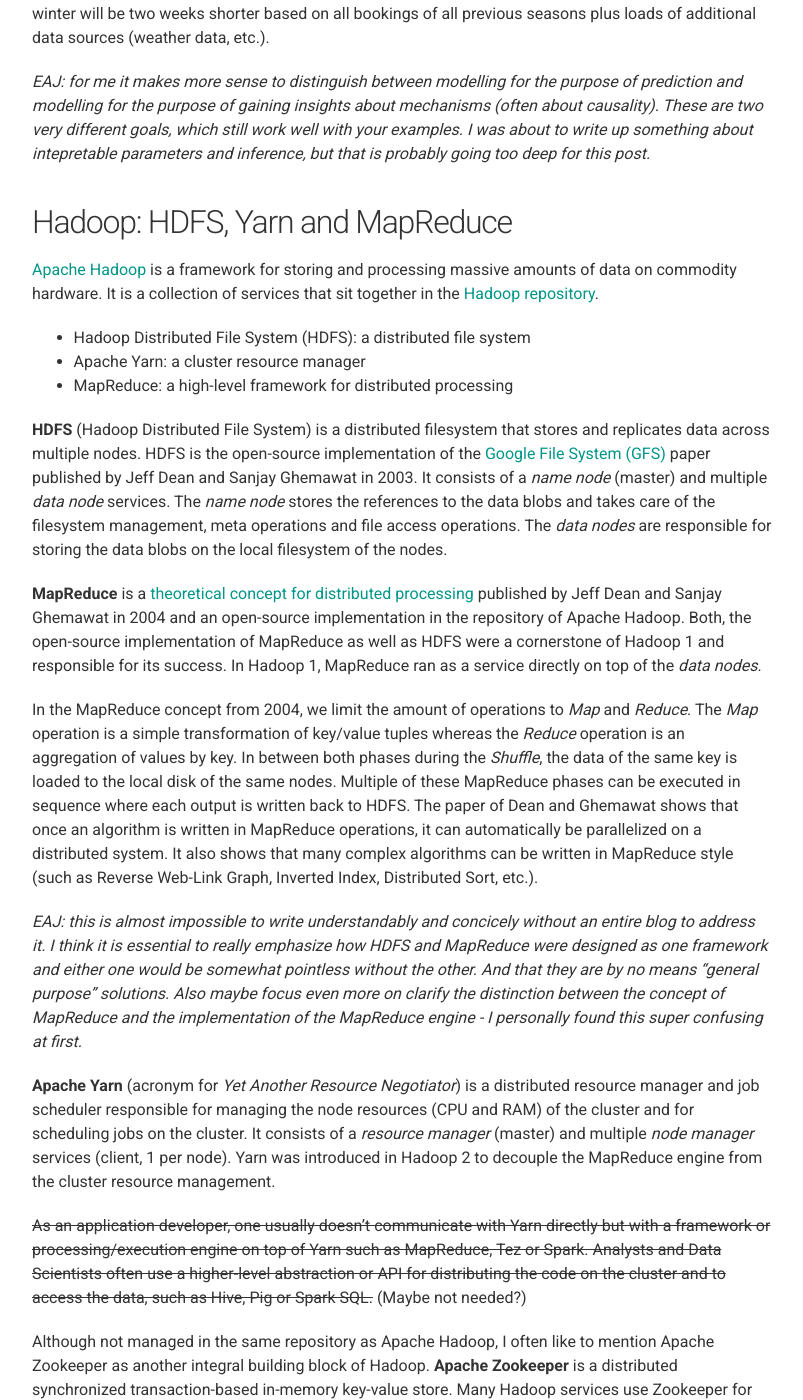
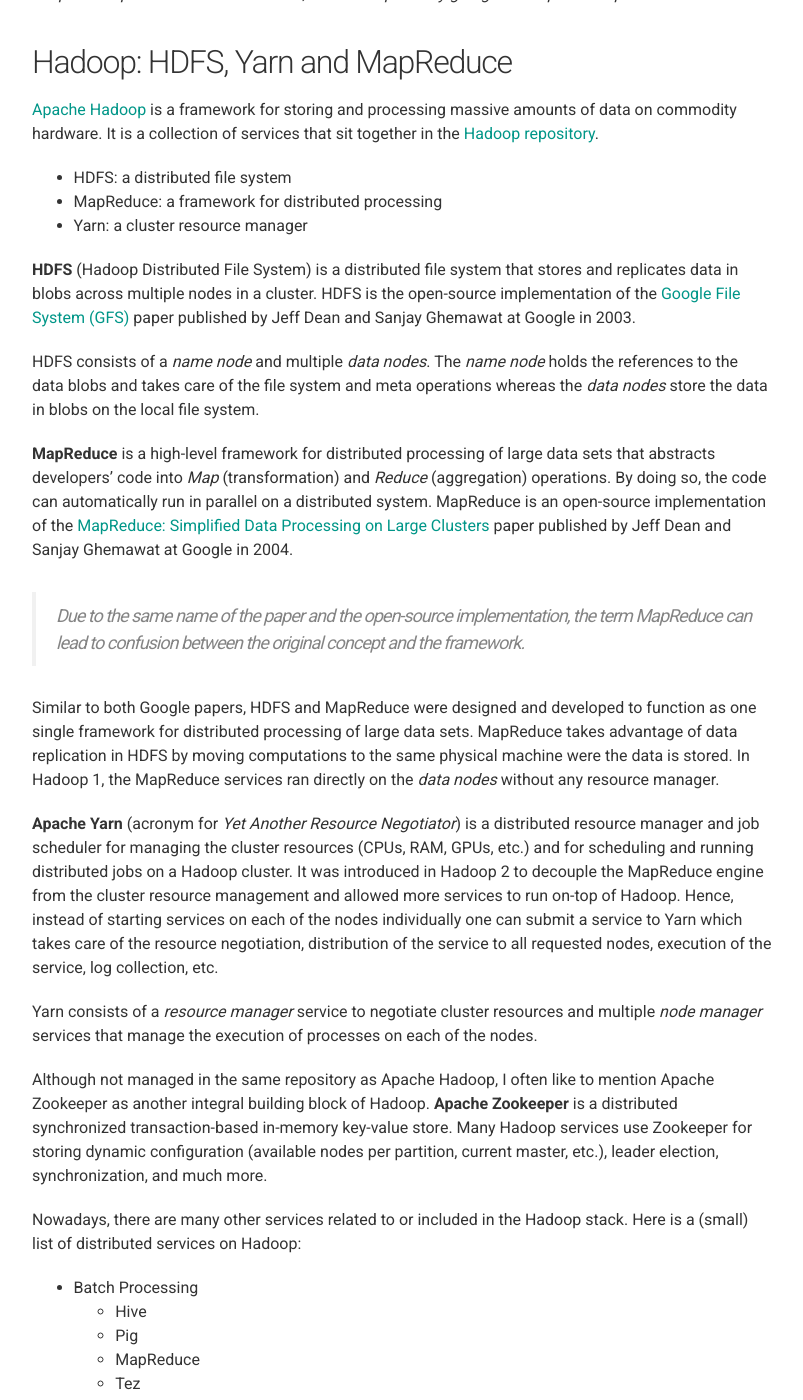
Before and after one commit to chaosmail/chaosmail.github.com, a Jekyll site: the page built from _posts/2018-08-07-intro-to-bigdata-hadoop-and-spark.md, in a window 1280 px wide and 1400 px high, scrolled down 2307 px. Shown: the whole window, without its empty margins (238-1041 px from the left). Built offline with Jekyll 4.4.1, drawn with Linux system fonts in a browser that asks for light colours; nearby versions of some CDN libraries; comment, search, counter and statistics services are not loaded; some of the changed text lies outside the part shown.

Commit message:
update post

```diff
--- a/_posts/2018-08-07-intro-to-bigdata-hadoop-and-spark.md
+++ b/_posts/2018-08-07-intro-to-bigdata-hadoop-and-spark.md
@@ -26,13 +26,11 @@
 
 I find this definition very concise and understandable but a bit imprecise which is probably intentional. Here is a more practical definition of what the 3 **V**s stand for, based on my own experiences.
 
-*Volume* describes a large amount of data you want to store, process or analyze. If we are speaking in terms of 100s of GBs to TBs to PBs then we are speaking about Big Data. An important aspect to consider, is the data growth. As a rule of thumb: If your data is growing by multiple GBs per day, you are probably dealing with Big Data.
+*Volume* describes a large *amount of data* you want to store, process or analyze. If we are speaking in terms of 100s of GBs to TBs to PBs then we are speaking about Big Data. An important aspect to consider, is the data growth. As a rule of thumb: If your data is growing by multiple GBs per day, you are probably dealing with Big Data.
 
-*Velocity* means a high data throughput to be stored, processed and/or analyzed; often a large amount of data over a short period of time. When we are dealing with processing of 10.000s to millions of records per second, then we are most likely speaking of Big Data.
+*Velocity* means a high *data throughput* to be stored, processed and/or analyzed; often a large amount of data over a short period of time. When we are dealing with processing of 10.000s to millions of records per second, then we are most likely speaking of Big Data.
 
-*Variety* stands for the large amount of different data types that can be stored, processed or analyzed. This means we want to process any kind of data, be it binary, text, structured, unstructured, compressed, uncompressed, nested, flat, etc.
-
-*EAJ: for me the variety isn't necessarily a Big Data characteristic either (like what you mention about Veracity). It typically is; but it certainly doesn't make something a Big Data problem by itself, nor is it necessarily present in all Big Data Systems - although you are right about the frameworks being built to handle it. I do agree that it is tied closer to Big Data than the Veracity/Reliability of the data generating process.*
+*Variety* stands for the large amount of *different data types* that can be stored, processed or analyzed. This means we can process any kind of data, be it binary, text, structured, unstructured, compressed, uncompressed, nested, flat, etc. However, *variety* is rather a consequence of Big Data as all data is eventually stored on a distributed file system and so one has to care about different optimized file formats for different use-cases.
 
 *Big Data* systems are built to handle data of high volume, velocity and variety. Apache Hadoop and Apache Spark are popular Big Data frameworks for large-scale distributed processing. We will learn the similarities and differences in the following sections.
 
@@ -48,9 +46,7 @@
 
 In classical *Analytics*, we analyze historical/observed data. In Big Data, we analyze massive amounts of such data. A typical question to answer with analytics could be how to compute the number of visitors of the previous season based on all bookings of said season.
 
-In *Prediction*, we analyze the past to build a model that can predict the future (are other unknowns). We often use statistical methods (such as Generalized Linear Models, Logistic Regression, etc.) as well as Machine Learning (SVM, Gradient Boosted Trees, Deep Learning, etc.) techniques to build these models. A typical question to answer with prediction could be to forecast the number of visitors for the next season based on all bookings of all previous seasons.
-
-*EAJ: personally I don't like to think of prediciton as having something to do with predicting futures - that is but one type of inference problem. In more general terms, it could probably be described as "attempting to say something about the unobserved, based on what has been observed"*
+In *Prediction*, we analyze the past to build a model that can predict the future. In more general terms, one fits a model on a set of training data to use it for inferring any unknown/unseen observation. We often use statistical methods (such as Generalized Linear Models, Logistic Regression, etc.) as well as Machine Learning (SVM, Gradient Boosted Trees, Deep Learning, etc.) techniques to build these models. A typical question to answer with prediction could be to forecast the number of visitors for the next season based on all bookings of all previous seasons.
 
 *Modeling* builds on both analytics and prediction capabilities. In *Modeling*, the aims is to analyze the past and build a model to predict different possibilities of the future depending on the model parameters. These models are often more complicated than a simple statistical or Machine Learning model and take into account multiple state variables and parameters that can be modified. A typical question to answer with modeling could be to forecast the number of visitors for the next season if the winter will be two weeks shorter based on all bookings of all previous seasons plus loads of additional data sources (weather data, etc.).
 
@@ -60,36 +56,27 @@
 
 [Apache Hadoop][hadoop-web] is a framework for storing and processing massive amounts of data on commodity hardware. It is a collection of services that sit together in the [Hadoop repository][hadoop-repo].
 
-* Hadoop Distributed File System (HDFS): a distributed file system
-* Apache Yarn: a cluster resource manager
-* MapReduce: a high-level framework for distributed processing
+* HDFS: a distributed file system
+* MapReduce: a framework for distributed processing
+* Yarn: a cluster resource manager
 
-**HDFS** (Hadoop Distributed File System) is a distributed filesystem that stores and replicates data across multiple nodes. HDFS is the open-source implementation of the [Google File System (GFS)][gfs-paper] paper published by Jeff Dean and Sanjay Ghemawat in 2003. It consists of a *name node* (master) and multiple *data node* services. The *name node* stores the references to the data blobs and takes care of the filesystem management, meta operations and file access operations. The *data nodes* are responsible for storing the data blobs on the local filesystem of the nodes.
+**HDFS** (Hadoop Distributed File System) is a distributed file system that stores and replicates data in blobs across multiple nodes in a cluster. HDFS is the open-source implementation of the [Google File System (GFS)][gfs-paper] paper published by Jeff Dean and Sanjay Ghemawat at Google in 2003.
 
-**MapReduce** is a [theoretical concept for distributed processing][mapreduce-paper] published by Jeff Dean and Sanjay Ghemawat in 2004 and an open-source implementation in the repository of Apache Hadoop. Both, the  open-source implementation of MapReduce as well as HDFS were a cornerstone of Hadoop 1 and responsible for its success. In Hadoop 1, MapReduce ran as a service directly on top of the *data nodes*.
+HDFS consists of a *name node* and multiple *data nodes*. The *name node* holds the references to the data blobs and takes care of the file system and meta operations whereas the *data nodes* store the data in blobs on the local file system.
 
-In the MapReduce concept from 2004, we limit the amount of operations to *Map* and *Reduce*. The *Map* operation is a simple transformation of key/value tuples whereas the *Reduce* operation is an aggregation of values by key. In between both phases during the *Shuffle*, the data of the same key is loaded to the local disk of the same nodes. Multiple of these MapReduce phases can be executed in sequence where each output is written back to HDFS. The paper of Dean and Ghemawat shows that once an algorithm is written in MapReduce operations, it can automatically be parallelized on a distributed system. It also shows that many complex algorithms can be written in MapReduce style (such as Reverse Web-Link Graph, Inverted Index, Distributed Sort, etc.).
+**MapReduce** is a high-level framework for distributed processing of large data sets that abstracts developers' code into *Map* (transformation) and *Reduce* (aggregation) operations. By doing so, the code can automatically run in parallel on a distributed system. MapReduce is an open-source implementation of the [MapReduce: Simplified Data Processing on Large Clusters][mapreduce-paper] paper published by Jeff Dean and Sanjay Ghemawat at Google in 2004.
 
-*EAJ: this is almost impossible to write understandably and concicely without an entire blog to address it. I think it is essential to really emphasize how HDFS and MapReduce were designed as one framework and either one would be somewhat pointless without the other. And that they are by no means "general purpose" solutions. Also maybe focus even more on clarify the distinction between the concept of MapReduce and the implementation of the MapReduce engine - I personally found this super confusing at first.*
+> Due to the same name of the paper and the open-source implementation, the term *MapReduce* can lead to confusion between the original concept and the framework.
 
-**Apache Yarn** (acronym for *Yet Another Resource Negotiator*) is a distributed resource manager and job scheduler responsible for managing the node resources (CPU and RAM) of the cluster and for scheduling jobs on the cluster. It consists of a *resource manager* (master) and multiple *node manager* services (client, 1 per node). Yarn was introduced in Hadoop 2 to decouple the MapReduce engine from the cluster resource management.
+Similar to both Google papers, HDFS and MapReduce were designed and developed to function as one single framework for distributed processing of large data sets. MapReduce takes advantage of data replication in HDFS by moving computations to the same physical machine were the data is stored. In Hadoop 1, the MapReduce services ran directly on the *data nodes* without any resource manager.
 
-~~As an application developer, one usually doesn't communicate with Yarn directly but with a framework or processing/execution engine on top of Yarn such as MapReduce, Tez or Spark. Analysts and Data Scientists often use a higher-level abstraction or API for distributing the code on the cluster and to access the data, such as Hive, Pig or Spark SQL.~~ (Maybe not needed?)
+**Apache Yarn** (acronym for *Yet Another Resource Negotiator*) is a distributed resource manager and job scheduler for managing the cluster resources (CPUs, RAM, GPUs, etc.) and for scheduling and running distributed jobs on a Hadoop cluster. It was introduced in Hadoop 2 to decouple the MapReduce engine from the cluster resource management and allowed more services to run on-top of Hadoop. Hence, instead of starting services on each of the nodes individually one can submit a service to Yarn which takes care of the resource negotiation, distribution of the service to all requested nodes, execution of the service, log collection, etc.
+
+Yarn consists of a *resource manager* service to negotiate cluster resources and multiple *node manager* services that manage the execution of processes on each of the nodes.
 
 Although not managed in the same repository as Apache Hadoop, I often like to mention Apache Zookeeper as another integral building block of Hadoop. **Apache Zookeeper** is a distributed synchronized transaction-based in-memory key-value store. Many Hadoop services use Zookeeper for storing dynamic configuration (available nodes per partition, current master, etc.), leader election, synchronization, and much more.
 
-*EAJ: How does this relate to/differ from the original hadoop 1 distribution?*
-
-*EAJ: To understand what it means to "run a service on top of Hadoop", I feel it is essential to understand what a typical Hadoop deployment looks like - what is run, managed and stored where - even if just as an example. I found this very difficult to wrap my head around.*
-
-There are many other services related to or included in the Hadoop stack. Most of these service run on top of Hadoop because they utilize one or more of its main components:
-
-* HDFS as distributed storage
-* Yarn as resource manager
-* Zookeeper for synchronization and leader election
-* Hive as a Metastore
-
-Here is a (small) list of distributed services on Hadoop:
+Nowadays, there are many other services related to or included in the Hadoop stack. Here is a (small) list of distributed services on Hadoop:
 
 * Batch Processing
   - Hive
@@ -111,11 +98,16 @@
   - Kafka (Log Store)
   - Solr (Inverted Document Index)
 
-~~Please keep in mind, that some of the above services don't necessarily need the Hadoop stack to run (e.g. Spark can run locally as a single process on top of a local filesystem).~~ *(EAJ: Mainly just relevant for development purposes?)*
+Most of these service run on top of Hadoop because they utilize one or more of its components. Typical examples of reused components are:
+
+* HDFS as distributed storage (used in Hive, HBase, etc.)
+* Yarn as resource manager (used in Spark, Storm, etc.)
+* Zookeeper for synchronization and leader election (used in Kafka, Hive, etc. )
+* Hive Metastore as a meta data storage (used in Spark, Impala, etc.)
 
 ## Spark: The Evolution of MapReduce
 
-[Apache Spark][spark-web] got [popular in 2014][spark-wiki] as a fast general-purpose compute framework for distributed processing which claimed to be more than 100 times faster than the traditional MapReduce implementation. It provides high level operations for working with distributed data sets which are optimized and executed in-memory of the cluster nodes. Spark runs on top of multiple resource managers such as Yarn or Mesos ~~and can even run locally as a single process (standalone execution mode)~~.
+[Apache Spark][spark-web] got [popular in 2014][spark-wiki] as a fast general-purpose compute framework for distributed processing which claimed to be more than 100 times faster than the traditional MapReduce implementation. It provides high level operations for working with distributed data sets which are optimized and executed in-memory of the cluster nodes. Spark runs on top of multiple resource managers such as Yarn or Mesos.
 
 Conceptually, Spark's execution engine is similar to the other distributed processing frameworks:
 
@@ -136,13 +128,13 @@
 
 What sets *Apache Spark* aside from the other frameworks, is the in-memory processing engine as well as the rich set of included libraries (GraphX for graph processing, MLib for Machine Learning, Spark Streaming for mini batch streaming, and Spark SQL) and SDKs (Scala, Python, Java, and R). Please note that these libraries are for *distributed* processing, so distributed graph processing, distributed machine learning, etc. out-of-the-box.
 
-The amazing performance of Spark's in-memory engine comes with a trade-off. Tuning and operating Spark pipelines with varying amounts of data requires a [lot of manual configuration](https://spark.apache.org/docs/latest/tuning.html), going through log files, and reading books, articles, and blog posts. And since the execution parallelism can be modified in a fine-grained way, one has to configure the number of tasks per JVM, the number of JVMs per worker, and the number of workers as well as all the memory settings (heap, shuffle, and storage) for these executors and the driver.
+The amazing performance of Spark's in-memory engine comes with a trade-off. Tuning and operating Spark pipelines with varying amounts of data requires a [lot of manual tuning of configurations](https://spark.apache.org/docs/latest/tuning.html), digging through log files, and reading books, articles, and blog posts. And since the execution parallelism can be modified in a fine-grained way, one has to configure/set the number of tasks per JVM, the number of JVMs per worker, and the number of workers as well as all the memory settings (heap, shuffle, and storage) for these executors and the driver.
 
 ## Summary
 
 We speak about Big Data, when we speak about large volumes (> 10s GB), high velocity (> 10.000s records/second) or large variety (binary, text, unstructured, compressed, etc.) of data. We use Big Data system to store and process massive data sets, e.g. to perform analytics, predictions or modeling.
 
-Apache Hadoop is a collection of services for large-scale distributed storage and processing, mainly HDFS (a distributed filesystem), Apache Yarn (a cluster resource manager), MapReduce (a processing framework) and Apache Zookeeper (a fast distributed key-value storage).
+Apache Hadoop is a collection of services for large-scale distributed storage and processing, mainly HDFS (a distributed filesystem), MapReduce (a processing framework), Apache Yarn (a cluster resource manager), and Apache Zookeeper (a fast distributed key-value storage).
 
 Apache Spark is a fast (100 times faster than traditional MapReduce) distributed in-memory processing engine with high-level APIs, libraries for distributed graph processing and machine learning, and SDKs for Scala, Java, Python and R. It also has support for SQL and streaming.
 
@@ -162,7 +154,7 @@
 * [Apache Tez: A Unifying Framework for Modeling and Building Data Processing Applications (2015)][tez-paper]
 * [Impala: A Modern, Open-Source SQL Engine for Hadoop (2015)][impala-paper]
 
-> Thanks to Bryan Minnock and Emil Jorgensen.
+> Thanks to [Emil Jorgensen](https://www.linkedin.com/in/emil-jorgensen) and [Bryan Minnock](https://www.linkedin.com/in/bryanminnock).
 
 [bigdata-wiki]: https://en.wikipedia.org/wiki/Big_data
 [hadoop-wiki]: https://en.wikipedia.org/wiki/Apache_Hadoop
```
Also changed, not shown: other parts of _posts/2018-08-07-intro-to-bigdata-hadoop-and-spark.md (+1 -1 lines).
